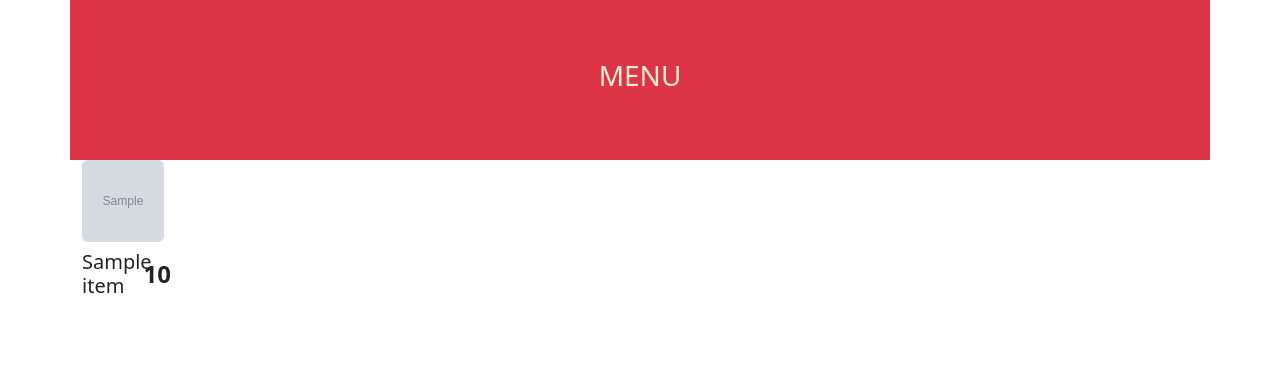
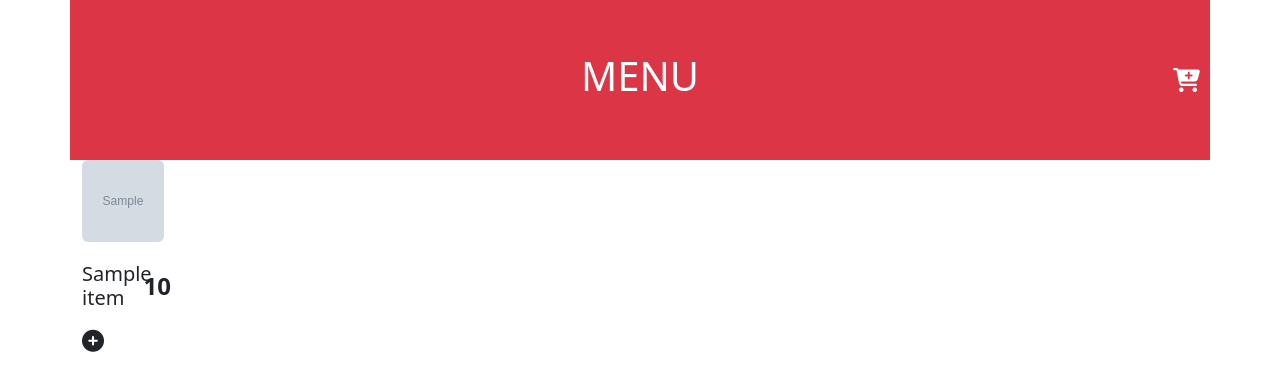
Before and after one commit to Yupitafadillah/uts-eai, a Flask app: page /menu in a window 1280 px wide. Shown: the top 391 px of the page. Run offline with Flask 3, Linux system fonts and the light colour scheme; grey boxes marked "Sample" are stand-in pictures; a database or web service that is not in the repository returns one stand-in record (values such as "Sample title"); data that the repository does not hold is empty; some libraries are stand-ins or nearby versions.

Commit message:
Commit Menu

```diff
--- a/MainApp/templates/index.html
+++ b/MainApp/templates/index.html
@@ -4,21 +4,26 @@
     <meta charset="UTF-8">
     <meta name="viewport" content="width=device-width, initial-scale=1.0">
     <link href="https://cdn.jsdelivr.net/npm/bootstrap@5.3.3/dist/css/bootstrap.min.css" rel="stylesheet" integrity="sha384-QWTKZyjpPEjISv5WaRU9OFeRpok6YctnYmDr5pNlyT2bRjXh0JMhjY6hW+ALEwIH" crossorigin="anonymous">
+    <script src="https://kit.fontawesome.com/47eda0efe1.js" crossorigin="anonymous"></script>
     <title>Menu</title>
 </head>
 <body>
-   <section style="height:20vh" class="container d-flex justify-content-center align-items-center bg-danger">
-        <h3 style="color:antiquewhite">MENU</h3>
-   </section>
+    <section style="height:20vh" class="container position-relative d-flex justify-content-center align-items-center bg-danger">
+        <h1 style="color:white; position: absolute; left: 50%; transform: translateX(-50%);">MENU</h1>
+        <i class="fas fa-cart-plus" style="color:white; font-size: 24px; position: absolute; right: 0;margin-right: 10px;"></i>
+    </section>
 
     <div class="container d-flex">
         <div class="row d-flex justify-content-between d-grid gap-3">
             {% for i in menu %}
             <div class="col-12 col-md-6 col-lg-3">
                 <img class="rounded img-fluid mb-2" style="aspect-ratio: 1 / 1; object-fit: cover; width: 100%" src="{{ i.img }}" alt="">
-                <div class="d-flex justify-content-between align-items-center">
+                <div class="d-flex justify-content-between align-items-center" style="height: 10vh;">
                     <h5 class="w-75">{{ i.name }}</h5>
-                    <h4><b>{{ i.price }}</b></h4>
+                    <h4 class=""><b>{{ i.price }}</b></h4>
+                </div>
+                <div>
+                    <i class="fas fa-plus-circle" style="font-size: 22px"></i>
                 </div>
             </div>
 
--- a/Menu/menus.py
+++ b/Menu/menus.py
@@ -3,7 +3,7 @@ from flask import Flask, jsonify
 app = Flask(__name__)
 
 menus = [
-    {"product_id": 1, "name":"Bacon, Egg & Cheese Biscuit", "price":"3.23", "img":"https://s7d1.scene7.com/is/image/mcdonalds/t-mcdonalds-Bacon-Egg-Cheese-Biscuit-Regular-Size-Biscuit-1:1-4-product-tile-desktop"},
+    {"product_id": 1, "name":"Bacon, Egg and Cheese Biscuit", "price":"3.23", "img":"https://s7d1.scene7.com/is/image/mcdonalds/t-mcdonalds-Bacon-Egg-Cheese-Biscuit-Regular-Size-Biscuit-1:1-4-product-tile-desktop"},
     {"product_id": 2, "name":"Egg McMuffin", "price":"5", "img":"https://s7d1.scene7.com/is/image/mcdonalds/t-mcdonalds-Egg-McMuffin-1:1-4-product-tile-desktop"},
     {"product_id": 3, "name":"Sausage McMuffin", "price":"12", "img": "https://s7d1.scene7.com/is/image/mcdonalds/t-mcdonalds-Sausage-McMuffin:1-4-product-tile-desktop"},
     {"product_id": 4, "name":"Sausage Biscuit", "price":"12", "img": "https://s7d1.scene7.com/is/image/mcdonalds/t-mcdonalds-Sausage-Biscuit-Regular-Size-Biscuit-1:1-4-product-tile-desktop"},
```
